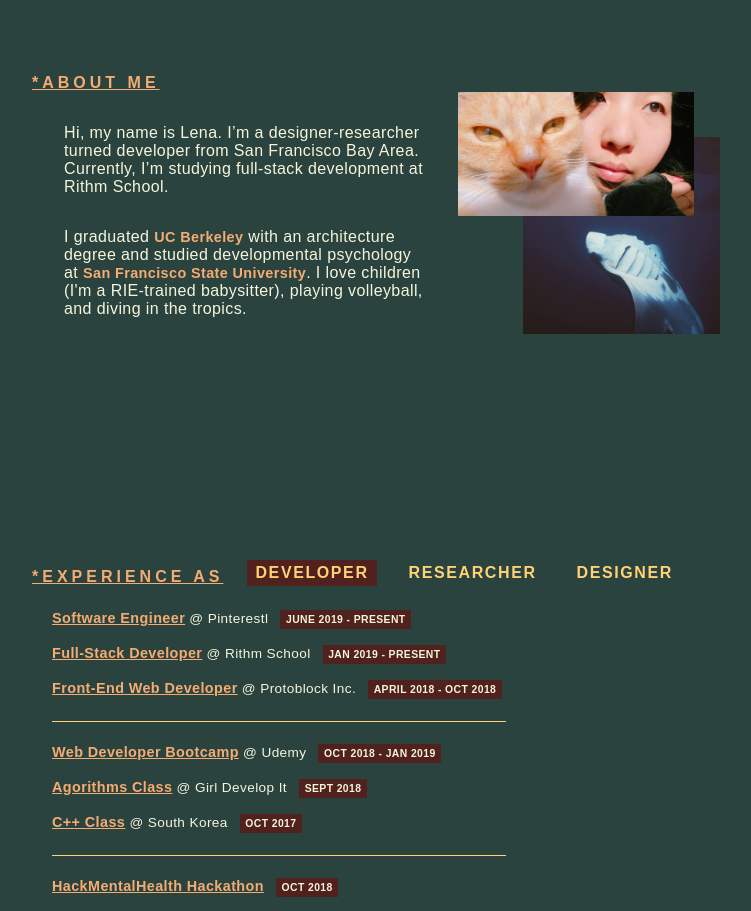
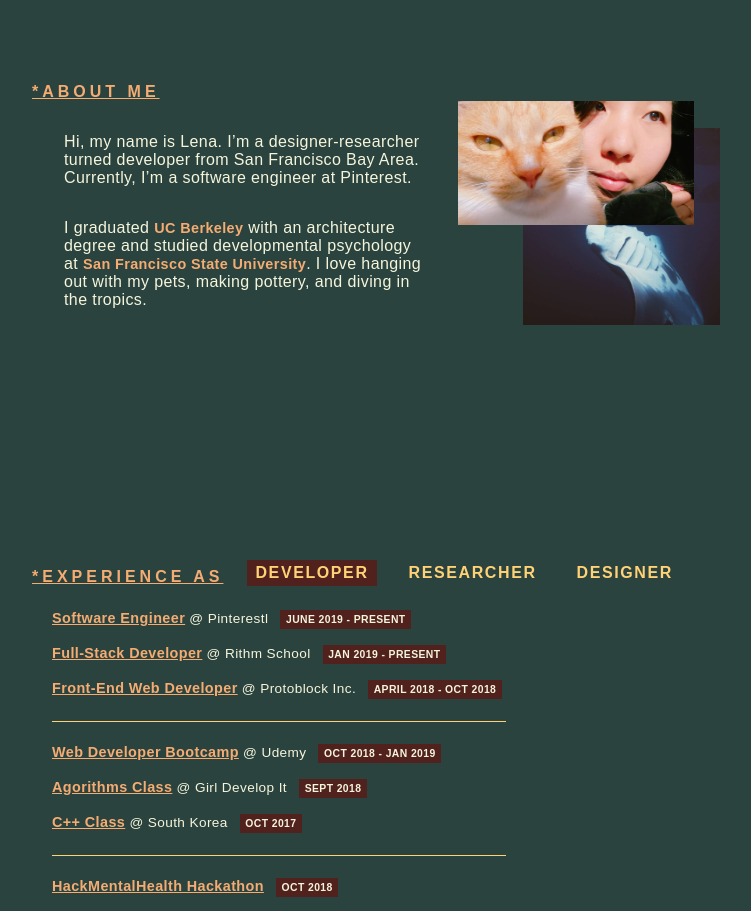
Before and after one commit to meowcodes/react-personal-website, a React (Create React App) app: page / in a window 1280 px wide. Shown: the part 920-1831 px from the top of the page, without its empty margins (264-1015 px from the left). Built offline with nearby package versions, Linux system fonts and the light colour scheme; a web font is replaced by a local one.

Commit message:
update about

```diff
--- a/src/About.js
+++ b/src/About.js
@@ -9,8 +9,8 @@ class About extends Component {
           <span className="heading">*About me</span>
           <div className="About-box">
             <div className="text-box">
-              <span className="text">Hi, my name is Lena. I’m a designer-researcher turned developer from San Francisco Bay Area. Currently, I’m studying full-stack development at Rithm School.</span>
-              <span className="text">I graduated <b>UC Berkeley</b> with an architecture degree and studied developmental psychology at <b>San Francisco State University</b>. I love children (I'm a RIE-trained babysitter), playing volleyball, and diving in the tropics.</span>
+              <span className="text">Hi, my name is Lena. I’m a designer-researcher turned developer from San Francisco Bay Area. Currently, I’m a software engineer at Pinterest.</span>
+              <span className="text">I graduated <b>UC Berkeley</b> with an architecture degree and studied developmental psychology at <b>San Francisco State University</b>. I love hanging out with my pets, making pottery, and diving in the tropics.</span>
             </div>
             <div className="img-box">
               <img className="img-cat" src={cat} alt="cat" />
```
